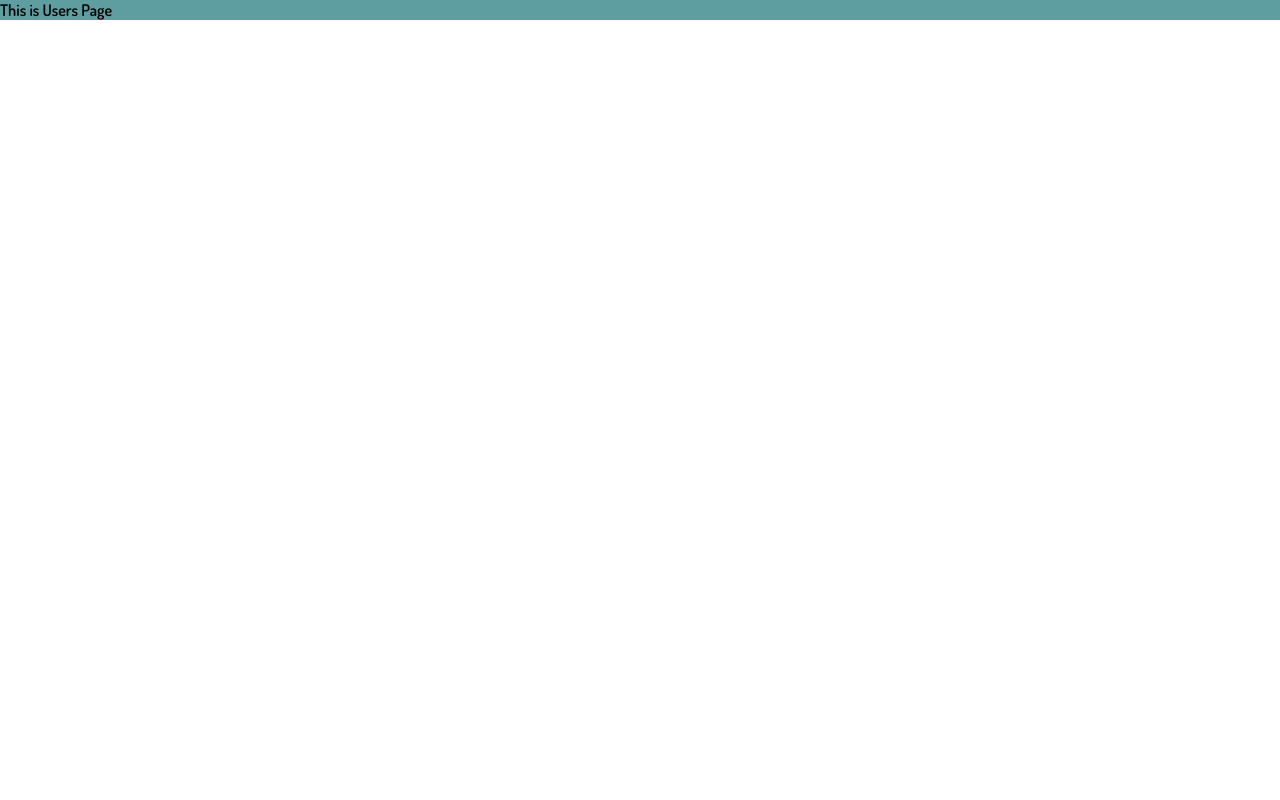
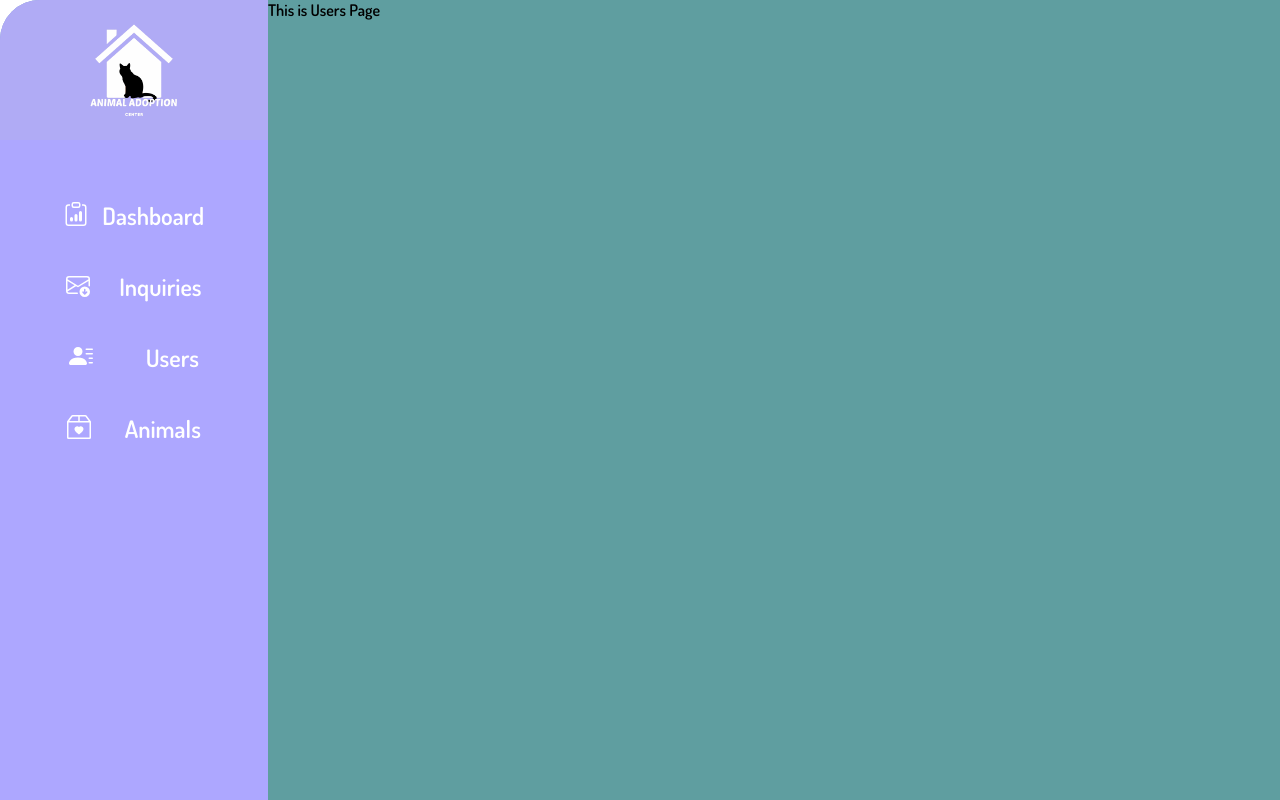
Before and after one commit to NelTeano/Animal-Adoption-Admin, a React (Vite) app: page /Users in a window 1280 px wide. Shown: the top 800 px of the page. Built offline with nearby package versions, Linux system fonts and the light colour scheme.

Commit message:
navbar component done

```diff
--- a/src/assets/styles/animalsStyle.css
+++ b/src/assets/styles/animalsStyle.css
@@ -1,3 +1,6 @@
 .animals-container{
-    background-color:blueviolet
+    display: flex;
+    flex-direction: row;
+    border-top-left-radius: 40px;
+    background-color:blueviolet;
 }
--- a/src/assets/styles/dashboardStyle.css
+++ b/src/assets/styles/dashboardStyle.css
@@ -1,4 +1,6 @@
 .dashboard-container{
     display: flex;
     flex-direction: row;
+    border-top-left-radius: 40px;
+    background-color: antiquewhite;
 }
--- a/src/assets/styles/inquiriesStyle.css
+++ b/src/assets/styles/inquiriesStyle.css
@@ -1,3 +1,6 @@
 .inquiries-container{
+    display: flex;
+    flex-direction: row;
+    border-top-left-radius: 40px;
     background-color: crimson;
 }
--- a/src/assets/styles/usersStyle.css
+++ b/src/assets/styles/usersStyle.css
@@ -1,3 +1,6 @@
 .users-container{
-    background-color:cadetblue ;
+    display: flex;
+    flex-direction: row;
+    background-color:cadetblue;
+    border-top-left-radius: 40px;
 }
--- a/src/components/navbar.jsx
+++ b/src/components/navbar.jsx
@@ -28,16 +28,41 @@ export default function Navbar() {
     const navNavigation = {
         display: 'flex',
         flexDirection: 'column',
+        gap: '40px',
         alignItems: 'center',
-        justifyContent: 'center'
+        justifyContent: 'center',
+        marginTop: '60px'
+    }
+
+    const navCategoriesLayout = {
+        display: 'flex',
+        flexDirection: 'row',
+        alignItems: 'center',
+        textDecoration: 'none',
+        color: 'white'
     }
 
 
     const navIcons = {
         dashboard :
-        <svg xmlns="http://www.w3.org/2000/svg" width="16" height="16" fill="currentColor" class="bi bi-person-circle" viewBox="0 0 16 16">
-            <path d="M11 6a3 3 0 1 1-6 0 3 3 0 0 1 6 0z"/>
-            <path fillRule="evenodd" d="M0 8a8 8 0 1 1 16 0A8 8 0 0 1 0 8zm8-7a7 7 0 0 0-5.468 11.37C3.242 11.226 4.805 10 8 10s4.757 1.225 5.468 2.37A7 7 0 0 0 8 1z"/>
+            <svg xmlns="http://www.w3.org/2000/svg" width="24" height="24" fill="white" className="bi bi-clipboard-data" viewBox="0 0 16 16">
+                <path d="M4 11a1 1 0 1 1 2 0v1a1 1 0 1 1-2 0v-1zm6-4a1 1 0 1 1 2 0v5a1 1 0 1 1-2 0V7zM7 9a1 1 0 0 1 2 0v3a1 1 0 1 1-2 0V9z"/>
+                <path d="M4 1.5H3a2 2 0 0 0-2 2V14a2 2 0 0 0 2 2h10a2 2 0 0 0 2-2V3.5a2 2 0 0 0-2-2h-1v1h1a1 1 0 0 1 1 1V14a1 1 0 0 1-1 1H3a1 1 0 0 1-1-1V3.5a1 1 0 0 1 1-1h1v-1z"/>
+                <path d="M9.5 1a.5.5 0 0 1 .5.5v1a.5.5 0 0 1-.5.5h-3a.5.5 0 0 1-.5-.5v-1a.5.5 0 0 1 .5-.5h3zm-3-1A1.5 1.5 0 0 0 5 1.5v1A1.5 1.5 0 0 0 6.5 4h3A1.5 1.5 0 0 0 11 2.5v-1A1.5 1.5 0 0 0 9.5 0h-3z"/>
+            </svg>,
+        users :
+            <svg xmlns="http://www.w3.org/2000/svg" width="24" height="24" fill="white" className="bi bi-personLines-fill" viewBox="0 0 16 16">
+                <path d="M6 8a3 3 0 1 0 0-6 3 3 0 0 0 0 6zm-5 6s-1 0-1-1 1-4 6-4 6 3 6 4-1 1-1 1H1zM11 3.5a.5.5 0 0 1 .5-.5h4a.5.5 0 0 1 0 1h-4a.5.5 0 0 1-.5-.5zm.5 2.5a.5.5 0 0 0 0 1h4a.5.5 0 0 0 0-1h-4zm2 3a.5.5 0 0 0 0 1h2a.5.5 0 0 0 0-1h-2zm0 3a.5.5 0 0 0 0 1h2a.5.5 0 0 0 0-1h-2z"/>
+            </svg>,
+        inquiries:
+            <svg xmlns="http://www.w3.org/2000/svg" width="24" height="24" fill="white" className="bi bi-envelope-arrow-down" viewBox="0 0 16 16">
+                <path d="M0 4a2 2 0 0 1 2-2h12a2 2 0 0 1 2 2v4.5a.5.5 0 0 1-1 0V5.383l-7 4.2-1.326-.795-5.64 3.47A1 1 0 0 0 2 13h5.5a.5.5 0 0 1 0 1H2a2 2 0 0 1-2-1.99V4Zm1 7.105 4.708-2.897L1 5.383v5.722ZM1 4v.217l7 4.2 7-4.2V4a1 1 0 0 0-1-1H2a1 1 0 0 0-1 1Z"/>
+                <path d="M12.5 16a3.5 3.5 0 1 0 0-7 3.5 3.5 0 0 0 0 7Zm.354-1.646a.5.5 0 0 1-.722-.016l-1.149-1.25a.5.5 0 1 1 .737-.676l.28.305V11a.5.5 0 0 1 1 0v1.793l.396-.397a.5.5 0 0 1 .708.708l-1.25 1.25Z"/>
+            </svg>,
+        animals :
+        <svg xmlns="http://www.w3.org/2000/svg" width="24" height="24" fill="white" className="bi bi-box2-heart" viewBox="0 0 16 16">
+            <path d="M8 7.982C9.664 6.309 13.825 9.236 8 13 2.175 9.236 6.336 6.31 8 7.982Z"/>
+            <path d="M3.75 0a1 1 0 0 0-.8.4L.1 4.2a.5.5 0 0 0-.1.3V15a1 1 0 0 0 1 1h14a1 1 0 0 0 1-1V4.5a.5.5 0 0 0-.1-.3L13.05.4a1 1 0 0 0-.8-.4h-8.5Zm0 1H7.5v3h-6l2.25-3ZM8.5 4V1h3.75l2.25 3h-6ZM15 5v10H1V5h14Z"/>
         </svg>,
     }
 
@@ -51,14 +76,33 @@ export default function Navbar() {
                 />
             </div>
             <div style={navNavigation}>
-                <Link>
-                    <h2>Dashboard</h2>
+                <Link
+                    to='/dashboard'
+                    style={navCategoriesLayout}
+                >
+                    <p>{navIcons.dashboard}</p>
+                    <h2> &nbsp; &nbsp;Dashboard</h2>
                 </Link>
-                <Link>
-                    <h2>Dashboard</h2>
+                <Link
+                    to='/inquiries'
+                    style={navCategoriesLayout}
+                >
+                    <p>{navIcons.inquiries}</p>
+                    <h2> &nbsp; &nbsp;  &nbsp; Inquiries</h2>
                 </Link>
-                <Link>
-                    <h2>Dashboard</h2>
+                <Link
+                    to='/users'
+                    style={navCategoriesLayout}
+                >
+                    <p>{navIcons.users}</p>
+                    <h2> &nbsp; &nbsp; &nbsp; &nbsp; &nbsp;  &nbsp;Users</h2>
+                </Link>
+                <Link
+                    to='/animals'
+                    style={navCategoriesLayout}
+                >
+                    <p>{navIcons.animals}</p>
+                    <h2> &nbsp; &nbsp; &nbsp;  &nbsp;Animals</h2>
                 </Link>
             </div>
 
--- a/src/pages/Animals.jsx
+++ b/src/pages/Animals.jsx
@@ -1,9 +1,14 @@
+
+// COMPONENTS
+import Navbar from '../components/navbar'
+
 // STYLES
 import '../assets/styles/animalsStyle.css'
 
 export default function Animals() {
     return (
         <div className="animals-container">
+            <Navbar/>
             This is Animals Page
         </div>
     )
--- a/src/pages/Inquiries.jsx
+++ b/src/pages/Inquiries.jsx
@@ -1,3 +1,7 @@
+
+// COMPONENTS
+import Navbar from '../components/navbar'
+
 // STYLES
 import '../assets/styles/inquiriesStyle.css'
 
@@ -5,6 +9,7 @@ export default function Inquiries() {
     return (
         <>
             <div className="inquiries-container">
+                <Navbar/>
                 This is Inquiries Page
             </div>
         </>
--- a/src/pages/Users.jsx
+++ b/src/pages/Users.jsx
@@ -1,4 +1,5 @@
-
+// COMPONENTS
+import Navbar from '../components/navbar'
 
 // STYLES
 import '../assets/styles/usersStyle.css'
@@ -8,6 +9,7 @@ export default function Users() {
 
 return (
     <div className="users-container">
+        <Navbar/>
         This is Users Page
     </div>
 )
```
